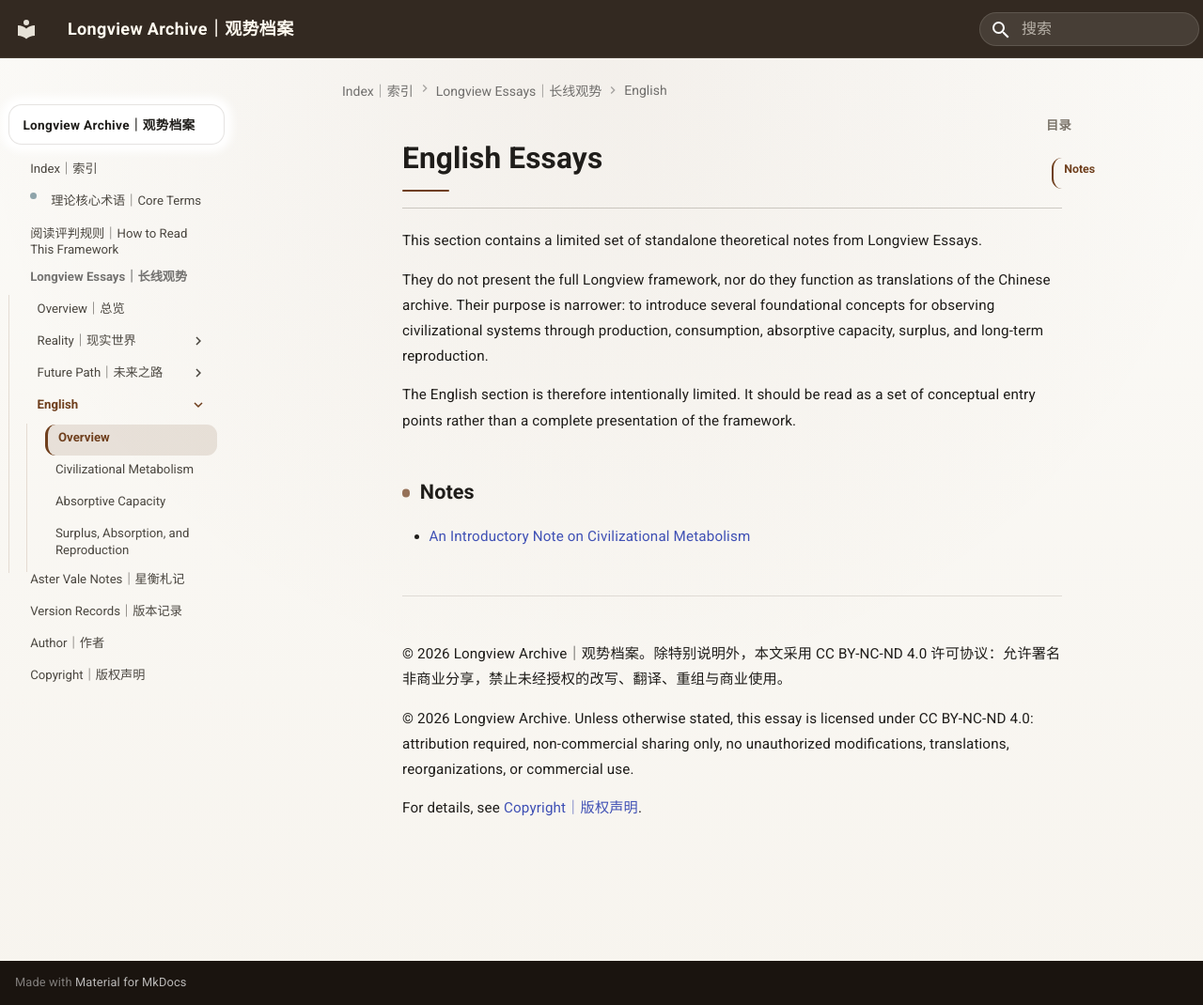
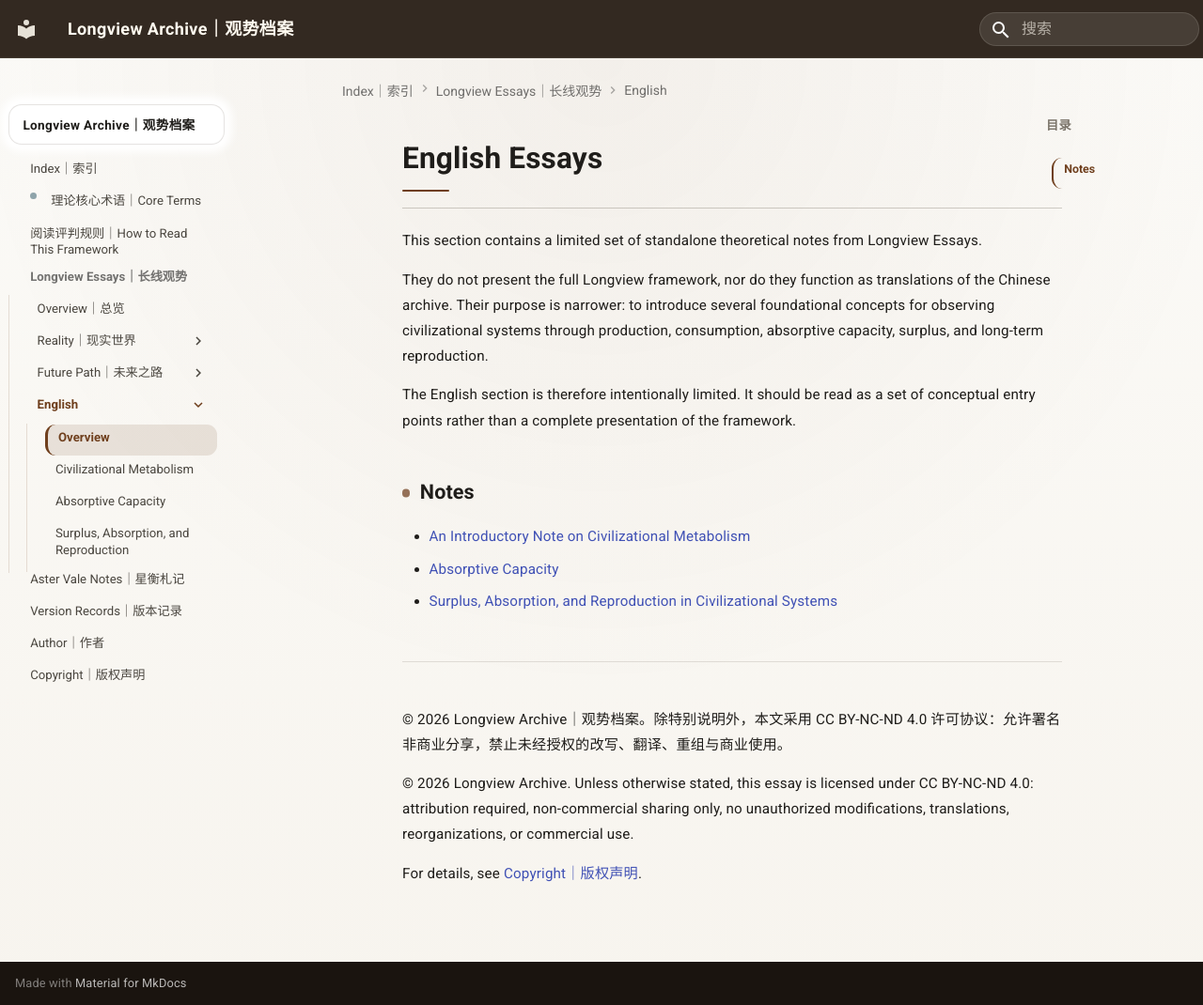
Before and after one commit to guanshi1688/longview-archive, an MkDocs documentation site: the page built from docs/essays/english/index.md, in a window 1280 px wide and 1070 px high. Shown: the whole window at 94% size. Built offline with MkDocs 1.6.1 and Material for MkDocs 9.7.7, drawn with Linux system fonts in a browser that asks for light colours.

Commit message:
Update index.md

```diff
--- a/docs/essays/english/index.md
+++ b/docs/essays/english/index.md
@@ -9,6 +9,8 @@ The English section is therefore intentionally limited. It should be read as a s
 ## Notes
 
 - [An Introductory Note on Civilizational Metabolism](civilizational-metabolism.md)
+- [Absorptive Capacity](absorptive-capacity.md)
+- [Surplus, Absorption, and Reproduction in Civilizational Systems](surplus-absorption-and-reproduction.md)
 
 
 ---
```
